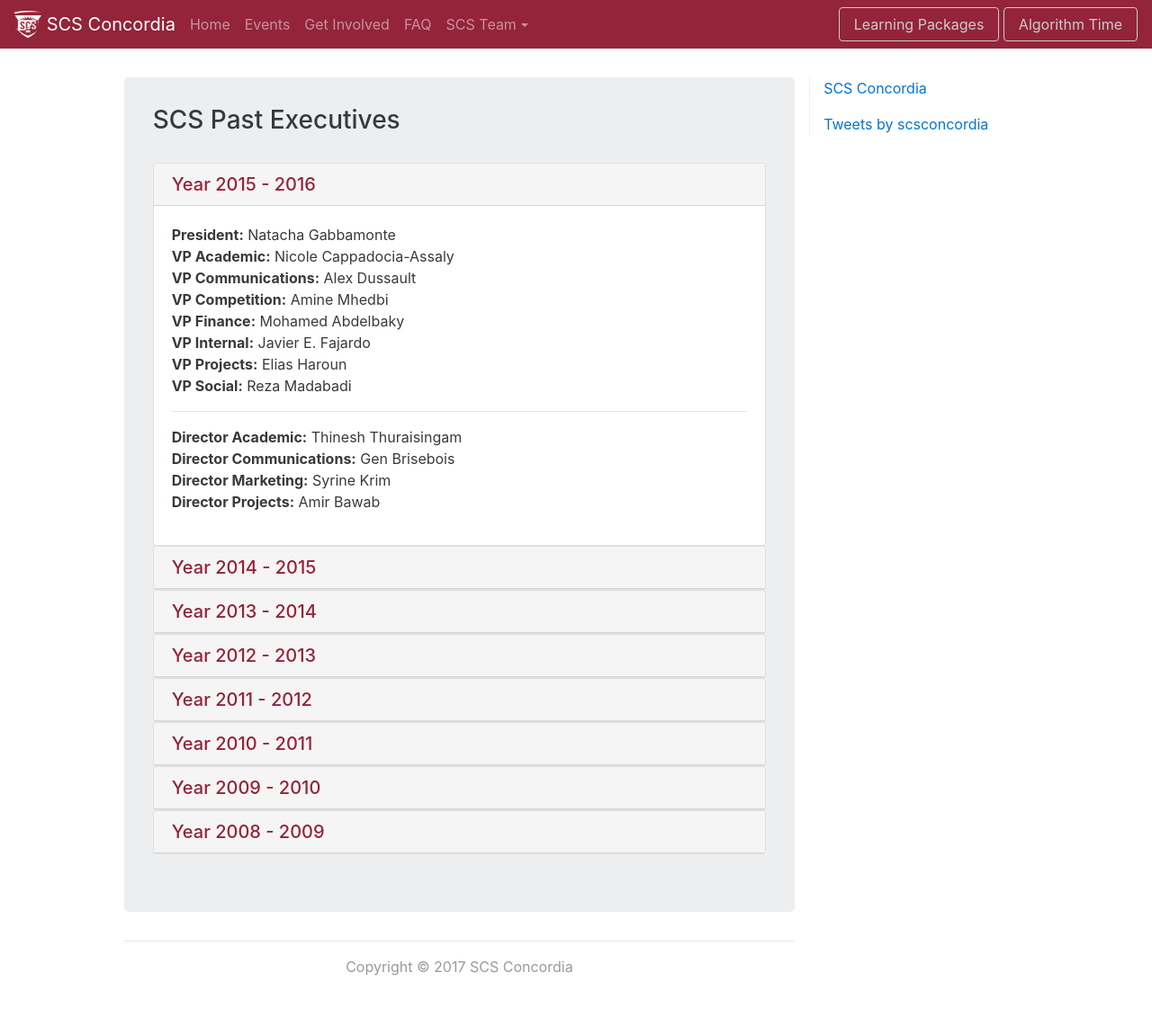
After one commit to SCS-Concordia/Website, a Django app: page /past-executives in a window 1280 px wide, after a click on "Year 2015 - 2016". The commit adds this page. Shown: the whole page at 90% size. Run offline with Django 3.2, Linux system fonts and the light colour scheme; some libraries are stand-ins or nearby versions.

Commit message:
finished the past executives page #1.

```diff
--- a/app/static/app/css/style.css
+++ b/app/static/app/css/style.css
@@ -49,12 +49,19 @@
 	background-color:#932439;
 	border-color:#932439;
 }
-.btn-primary:hover, .btn-primary:active, .btn-primary:focus, .btn-primary:hover:active{
+.btn-primary:hover, .btn-primary:active,
+.btn-primary:focus, .btn-primary:hover:active{
 	background-color:#7a1d2e;
 	border-color:#7a1d2e;
 }
 .no-bottom{
 	margin-bottom:0px;
+}
+.purple-link, .purple-link:visited,
+.purple-link:hover, .purple-link:active,
+.purple-link:hover:active, .purple-link:focus{
+	color:#932439;
+	text-decoration: none;
 }
 
 /* Blinking Cursor CSS */
--- a/app/templates/app/learning.html
+++ b/app/templates/app/learning.html
@@ -11,7 +11,7 @@
 	  <h5 class="alert-heading"><i class="fa fa-terminal" aria-hidden="true"></i>Section Compiling</h5>
 	  <p>Unfortunately this section is still under construction. The SCS team is working very hard to make
 	  learning packages available to students wanting to learn new technologies.</p>
-	  <p class="mb-0">The new learning packages will include tutorials and sample projects in a variety of
+	  <p class="mb-0">The new learning packages will include tutorials and sample projects from a variety of
 	  categories and utilizing a mutlitude of different programming languages. To make sure you don't miss
 	  the release of these packages register to our mailing list bellow</p><br>
 	  <a class="btn btn-outline-warning" href="{{mailingList}}" target="_blank" role="button">
--- /dev/null
+++ b/app/templates/app/past.html
@@ -0,0 +1,216 @@
+{% extends "app/base.html" %}
+
+{% block title %}SCS Team{% endblock %}
+
+{% block content %}
+
+<div class="jumbotron" style="padding-top:2em">
+	{% load static from staticfiles %}
+  <h3>SCS Past Executives</h3><br>
+
+  <div id="accordion" role="tablist" aria-multiselectable="true">
+	  <div class="card no-bottom">
+	    <div class="card-header" role="tab" id="headingOne">
+	      <h5 class="mb-0">
+	        <a data-toggle="collapse" data-parent="#accordion" href="#collapseOne" class="purple-link"
+	        aria-expanded="true" aria-controls="collapseOne">
+	          Year 2015 - 2016
+	        </a>
+	      </h5>
+	    </div>
+
+	    <div id="collapseOne" class="collapse show" role="tabpanel" aria-labelledby="headingOne">
+	      <div class="card-block">
+	        <p>
+	        <strong>President:</strong> Natacha Gabbamonte<br>
+	        <strong>VP Academic:</strong> Nicole Cappadocia-Assaly<br>
+	        <strong>VP Communications:</strong> Alex Dussault<br>
+	        <strong>VP Competition:</strong> Amine Mhedbi<br>
+	        <strong>VP Finance:</strong> Mohamed Abdelbaky<br>
+	        <strong>VP Internal:</strong> Javier E. Fajardo<br>
+	        <strong>VP Projects:</strong> Elias Haroun<br>
+	        <strong>VP Social:</strong> Reza Madabadi<br></p>
+	        <hr><p>
+	        <strong>Director Academic:</strong> Thinesh Thuraisingam<br>
+					<strong>Director Communications:</strong> Gen Brisebois<br>
+					<strong>Director Marketing:</strong> Syrine Krim<br>
+					<strong>Director Projects:</strong> Amir Bawab<br>
+					</p>
+	      </div>
+	    </div>
+	  </div>
+
+	  <div class="card no-bottom">
+	    <div class="card-header" role="tab" id="headingTwo">
+	      <h5 class="mb-0">
+	        <a data-toggle="collapse" data-parent="#accordion" href="#collapseTwo" class="purple-link"
+	        aria-expanded="true" aria-controls="collapseTwo">
+	          Year 2014 - 2015
+	        </a>
+	      </h5>
+	    </div>
+
+	    <div id="collapseTwo" class="collapse show" role="tabpanel" aria-labelledby="headingTwo">
+	      <div class="card-block">
+	        <p>
+	        <strong>President:</strong> Geneviève Chafouleas<br>
+	        <strong>VP Academic:</strong> Natacha Gabbamonte<br>
+	        <strong>VP Communications:</strong> Alex Dussault<br>
+	        <strong>VP Competition:</strong> Dave Gurnsey<br>
+	        <strong>VP Finance:</strong> Amine Mhedhbi<br>
+	        <strong>VP Internal:</strong> Javier E. Fajardo<br>
+	        <strong>VP Projects:</strong> Gabriel Gheorghian<br>
+	        <strong>VP Social:</strong> Patrick Nguyen<br>
+					</p>
+	      </div>
+	    </div>
+	  </div>
+
+	  <div class="card no-bottom">
+	    <div class="card-header" role="tab" id="headingThree">
+	      <h5 class="mb-0">
+	        <a data-toggle="collapse" data-parent="#accordion" href="#collapseThree" class="purple-link"
+	        aria-expanded="true" aria-controls="collapseThree">
+	          Year 2013 - 2014
+	        </a>
+	      </h5>
+	    </div>
+
+	    <div id="collapseThree" class="collapse show" role="tabpanel" aria-labelledby="headingThree">
+	      <div class="card-block">
+	        <p>
+	        <strong>President:</strong> Josh Whatley<br>
+	        <strong>VP Academic:</strong> Sam Assaf<br>
+	        <strong>VP Communications:</strong> Sophia Thomas<br>
+	        <strong>VP Competition:</strong> Geneviève Chafouleas<br>
+	        <strong>VP Finance:</strong> Rami Kuret<br>
+	        <strong>VP Internal:</strong> Anas Ambri<br>
+	        <strong>VP Projects:</strong> Amine Mhedhbi<br>
+	        <strong>VP Social:</strong> Patrick Nguyen<br>
+					</p>
+	      </div>
+	    </div>
+	  </div>
+
+	  <div class="card no-bottom">
+	    <div class="card-header" role="tab" id="headingFour">
+	      <h5 class="mb-0">
+	        <a data-toggle="collapse" data-parent="#accordion" href="#collapseFour" class="purple-link"
+	        aria-expanded="true" aria-controls="collapseFour">
+	          Year 2012 - 2013
+	        </a>
+	      </h5>
+	    </div>
+
+	    <div id="collapseFour" class="collapse show" role="tabpanel" aria-labelledby="headingFour">
+	      <div class="card-block">
+	        <p>
+	        <strong>President:</strong> Yoni Levi<br>
+	        <strong>VP Academic:</strong> Ramez Dabbas<br>
+	        <strong>VP Communications:</strong> Amine Mhedbi<br>
+	        <strong>VP Competition:</strong> Josh Whatley<br>
+	        <strong>VP Finance:</strong> Tomas Valettini<br>
+	        <strong>VP Marketing:</strong> Rami Kuret<br>
+	        <strong>VP Projects:</strong> Anas Ambri<br>
+	        <strong>VP Social:</strong> Deven Collette<br>
+					</p>
+	      </div>
+	    </div>
+	  </div>
+
+	  <div class="card no-bottom">
+	    <div class="card-header" role="tab" id="headingFive">
+	      <h5 class="mb-0">
+	        <a data-toggle="collapse" data-parent="#accordion" href="#collapseFive" class="purple-link"
+	        aria-expanded="true" aria-controls="collapseFive">
+	          Year 2011 - 2012
+	        </a>
+	      </h5>
+	    </div>
+
+	    <div id="collapseFive" class="collapse show" role="tabpanel" aria-labelledby="headingFive">
+	      <div class="card-block">
+	        <p>
+	        <strong>President:</strong> Sydney Swaine-Simon<br>
+	        <strong>VP Academic:</strong> Siddartha Kattohu<br>
+	        <strong>VP Communications:</strong> Yoni Levi<br>
+	        <strong>VP Competition:</strong> Josh Whatley<br>
+	        <strong>VP Finance:</strong> Anas Ambri<br>
+	        <strong>VP Marketing:</strong> Sophia Thomas<br>
+	        <strong>VP Projects:</strong> Sagar Patel<br>
+	        <strong>VP Social:</strong> Daniel Ricci<br>
+					</p>
+	      </div>
+	    </div>
+	  </div>
+
+	  <div class="card no-bottom">
+	    <div class="card-header" role="tab" id="headingSix">
+	      <h5 class="mb-0">
+	        <a data-toggle="collapse" data-parent="#accordion" href="#collapseSix" class="purple-link"
+	        aria-expanded="true" aria-controls="collapseSix">
+	          Year 2010 - 2011
+	        </a>
+	      </h5>
+	    </div>
+
+	    <div id="collapseSix" class="collapse show" role="tabpanel" aria-labelledby="headingSix">
+	      <div class="card-block">
+	        <p>
+	        <strong>President:</strong> Alexi Ionesu<br>
+	        <strong>VP Academic:</strong> Sydney Swaine-Simon<br>
+	        <strong>VP Communications:</strong> Yoni Levi<br>
+	        <strong>VP Finance:</strong> Mathieu Dumas Savard<br>
+	        <strong>VP Marketing:</strong> Sophia Thomas<br>
+	        <strong>VP Social:</strong> Siddartha Kattohu<br>
+					</p>
+	      </div>
+	    </div>
+	  </div>
+
+	  <div class="card no-bottom">
+	    <div class="card-header" role="tab" id="headingSeven">
+	      <h5 class="mb-0">
+	        <a data-toggle="collapse" data-parent="#accordion" href="#collapseSeven" class="purple-link"
+	        aria-expanded="true" aria-controls="collapseSeven">
+	          Year 2009 - 2010
+	        </a>
+	      </h5>
+	    </div>
+
+	    <div id="collapseSeven" class="collapse show" role="tabpanel" aria-labelledby="headingSeven">
+	      <div class="card-block">
+	        <p>
+	        <strong>President:</strong> Kyle Sama<br>
+	        <strong>VP Academic:</strong> Henk Boom<br>
+	        <strong>VP Finance:</strong> Matt Gallant<br>
+	        <strong>VP Marketing:</strong> Sandy Woo<br>
+	        <strong>VP Social:</strong> Yoni Levi<br>
+					</p>
+	      </div>
+	    </div>
+	  </div>
+
+	  <div class="card no-bottom">
+	    <div class="card-header" role="tab" id="headingEight">
+	      <h5 class="mb-0">
+	        <a data-toggle="collapse" data-parent="#accordion" href="#collapseEight" class="purple-link"
+	        aria-expanded="true" aria-controls="collapseEight">
+	          Year 2008 - 2009
+	        </a>
+	      </h5>
+	    </div>
+
+	    <div id="collapseEight" class="collapse show" role="tabpanel" aria-labelledby="headingEight">
+	      <div class="card-block">
+	        <p>
+	        <strong>Founder:</strong> Erik Miller<br>
+					</p>
+	      </div>
+	    </div>
+	  </div>
+
+	</div>
+</div>
+
+{% endblock %}
--- a/app/urls.py
+++ b/app/urls.py
@@ -6,6 +6,7 @@ urlpatterns = [
     url(r'^$', views.index, name='index'),
     url(r'^constitution$', views.constitution, name='constitution'),
     url(r'^current-executives$', views.current, name='current-executives'),
+    url(r'^past-executives$', views.past, name='past-executives'),
     url(r'^events$', views.events, name='events'),
     url(r'^faq$', views.faq, name='faq'),
     url(r'^get-involved$', views.involved, name='get-involved'),
--- a/app/views.py
+++ b/app/views.py
@@ -26,6 +26,10 @@ def events(request):
 	now = datetime.datetime.now()
 	return render(request, 'app/events.html', {'year':now.year})
 
+def past(request):
+	now = datetime.datetime.now()
+	return render(request, 'app/past.html', {'year':now.year})
+
 def contact(request):
 	now = datetime.datetime.now()
 	return render(request, 'app/contact.html', {'year':now.year})
```
